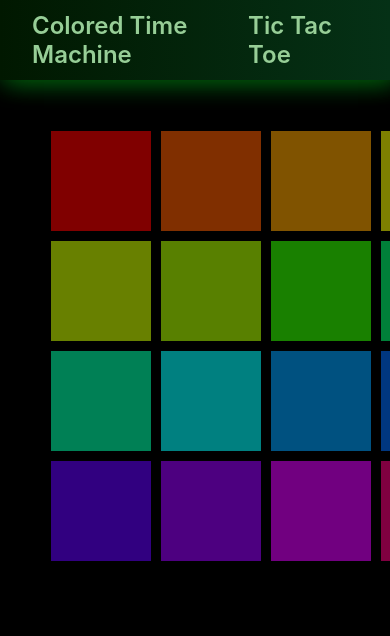
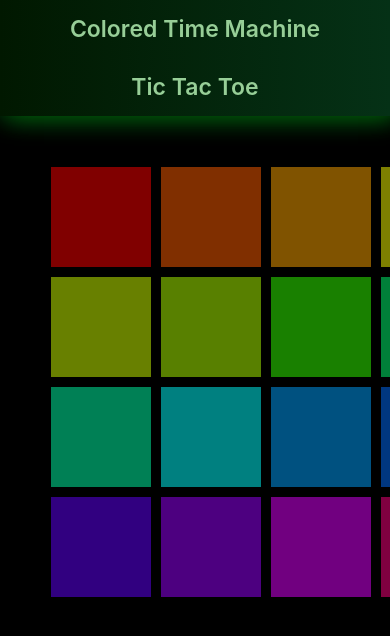
Before and after one commit to nicolasmilitello/tictactoe, a React (Create React App) app in the folder week7/: page / in a window 390 px wide. Shown: the top 636 px of the page. Built offline with nearby package versions, Linux system fonts and the light colour scheme.

Commit message:
styles: add media queries to navbar component

```diff
--- a/week7/src/components/navbar/navbar.styles.scss
+++ b/week7/src/components/navbar/navbar.styles.scss
@@ -10,7 +10,7 @@
 	.navbar_link {
 		color: #97ce97;
 		text-decoration: none;
-		font-size: 1.5rem;
+		font-size: 23px;
 		font-weight: 600;
 		transition: all 0.3s ease-in-out;
 
@@ -20,3 +20,14 @@
 		}
 	}
 }
+
+@media only screen and (max-width: 650px) {
+	nav {
+		flex-direction: column;
+		height: auto;
+
+		.navbar_link {
+			margin: 15px;
+		}
+	}
+}
```
